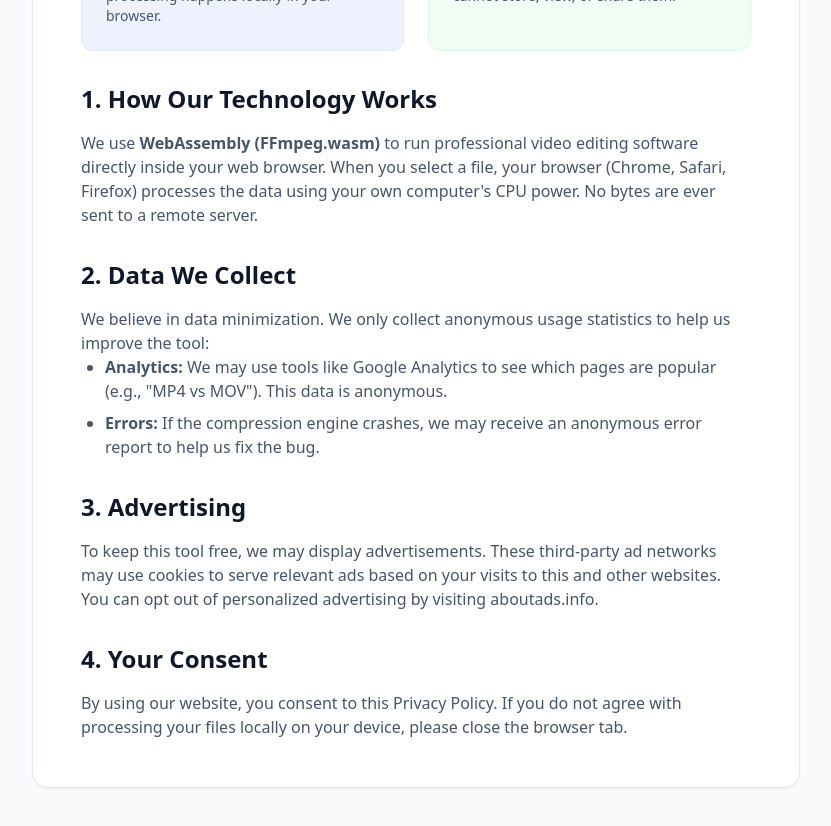
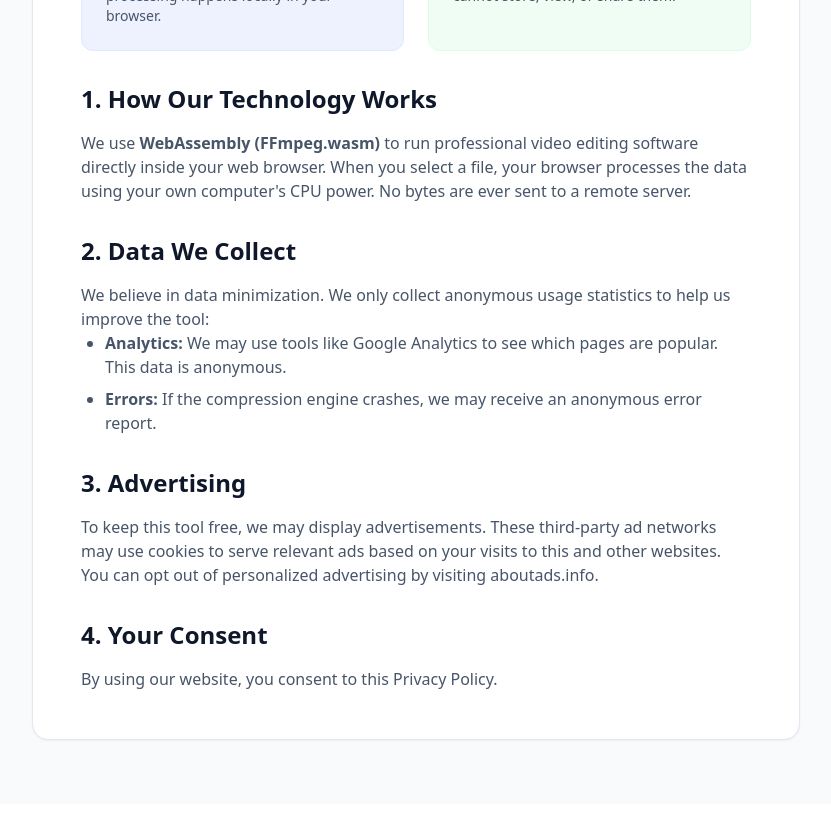
Before and after one commit to jakejmanley-collab/discord-compressor, a Next.js app: page /privacy in a window 1280 px wide. Shown: the part 480-1306 px from the top of the page, without its empty margins (224-1055 px from the left). After the commit the page ends 1284 px from the top, so only its background shows below. Built offline with nearby package versions, Linux system fonts and the light colour scheme.

Commit message:
Update page.tsx

```diff
--- a/app/privacy/page.tsx
+++ b/app/privacy/page.tsx
@@ -1,6 +1,6 @@
 import { Metadata } from "next";
 import Link from "next/link";
-import { ShieldCheck, Lock, Eye, Server } from "lucide-react";
+import { ShieldCheck, Server } from "lucide-react";
 
 export const metadata: Metadata = {
   title: "Privacy Policy | Discord Video Compressor",
@@ -41,15 +41,15 @@ export default function PrivacyPage() {
           <h3 className="text-2xl font-bold text-slate-900 mt-8 mb-4">1. How Our Technology Works</h3>
           <p>
             We use <strong>WebAssembly (FFmpeg.wasm)</strong> to run professional video editing software directly inside your web browser.
-            When you select a file, your browser (Chrome, Safari, Firefox) processes the data using your own computer's CPU power.
+            When you select a file, your browser processes the data using your own computer's CPU power.
             No bytes are ever sent to a remote server.
           </p>
 
           <h3 className="text-2xl font-bold text-slate-900 mt-8 mb-4">2. Data We Collect</h3>
           <p>We believe in data minimization. We only collect anonymous usage statistics to help us improve the tool:</p>
           <ul className="list-disc pl-6 space-y-2">
-            <li><strong>Analytics:</strong> We may use tools like Google Analytics to see which pages are popular (e.g., "MP4 vs MOV"). This data is anonymous.</li>
-            <li><strong>Errors:</strong> If the compression engine crashes, we may receive an anonymous error report to help us fix the bug.</li>
+            <li><strong>Analytics:</strong> We may use tools like Google Analytics to see which pages are popular. This data is anonymous.</li>
+            <li><strong>Errors:</strong> If the compression engine crashes, we may receive an anonymous error report.</li>
           </ul>
 
           <h3 className="text-2xl font-bold text-slate-900 mt-8 mb-4">3. Advertising</h3>
@@ -60,7 +60,7 @@ export default function PrivacyPage() {
 
           <h3 className="text-2xl font-bold text-slate-900 mt-8 mb-4">4. Your Consent</h3>
           <p>
-            By using our website, you consent to this Privacy Policy. If you do not agree with processing your files locally on your device, please close the browser tab.
+            By using our website, you consent to this Privacy Policy.
           </p>
         </div>
 
```
